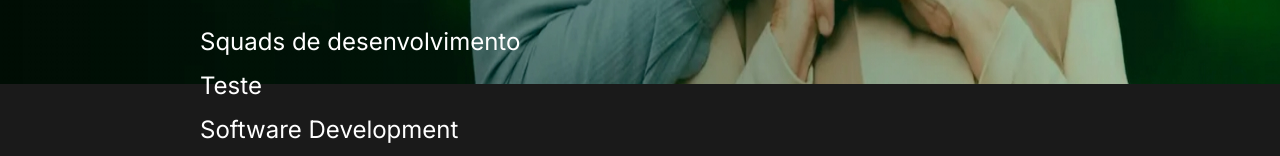
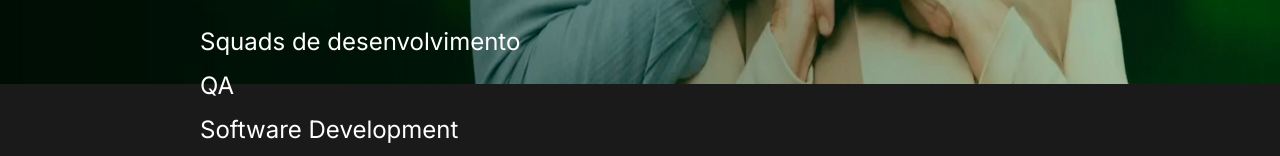
Before and after one commit to marcusdavanco/orbital-cases, a Next.js app: page /cases/recalcule in a window 1280 px wide. Shown: the part 796-952 px from the top of the page. Built offline with nearby package versions, Linux system fonts and the light colour scheme; what tailwindcss-animated would draw is missing.

Commit message:
chore: recalcule text adjustments

```diff
--- a/src/app/cases/recalcule/page.tsx
+++ b/src/app/cases/recalcule/page.tsx
@@ -7,7 +7,7 @@ export default function page() {
     <main className="flex min-h-screen flex-col items-center justify-between">
       <Hero
         logoUrl="/logo-recalcule.svg"
-        content={["Squads de desenvolvimento", "Teste", "Software Development"]}
+        content={["Squads de desenvolvimento", "QA", "Software Development"]}
         imageUrl="/header-bg-4.jpg"
         title="Integração com CRM e Instituições Financeiras"
         index={3}
@@ -33,7 +33,7 @@ export default function page() {
       <Section
         dark
         title="Tecnologia"
-        content={['Java: Para o desenvolvimento do backend robusto e escalável.', 'Spring Boot: Framework utilizado para facilitar o desenvolvimento do backend. Ele oferece uma estrutura poderosa e fácil de usar para o desenvolvimento de aplicações Java, permitindo uma implementação rápida e eficiente dos serviços necessários pela Recalcule Crédito, como a integração com o CRM Bitrix24 e as instituições financeiras.', 'React: React é ideal para o desenvolvimento de interfaces de usuário interativas e responsivas, permitindo que os clientes da Recalcule Crédito tenham uma experiência de usuário moderna e intuitiva ao acessar o site e utilizar as ferramentas de simulação de empréstimos.', 'Wordpress: Utilizado para o website institucional da Recalcule Crédito. AWS (Amazon Web Services): Infraestrutura de hospedagem e implantação na nuvem.']}
+        content={['Para alcançar os objetivos propostos no projeto em parceria com a Recalcule Crédito, a Orbital Tech empregou uma variedade de tecnologias modernas e eficientes. As ferramentas fundamentais utilizadas foram:', 'Java: Para o desenvolvimento do backend robusto e escalável.', 'Spring Boot: Framework utilizado para facilitar o desenvolvimento do backend. Ele oferece uma estrutura poderosa e fácil de usar para o desenvolvimento de aplicações Java, permitindo uma implementação rápida e eficiente dos serviços necessários pela Recalcule Crédito, como a integração com o CRM Bitrix24 e as instituições financeiras.', 'React: React é ideal para o desenvolvimento de interfaces de usuário interativas e responsivas, permitindo que os clientes da Recalcule Crédito tenham uma experiência de usuário moderna e intuitiva ao acessar o site e utilizar as ferramentas de simulação de empréstimos.', 'Wordpress: Utilizado para o website institucional da Recalcule Crédito.', 'AWS (Amazon Web Services): Infraestrutura de hospedagem e implantação na nuvem.']}
       />
       <Section
         title="Soluções"
```
